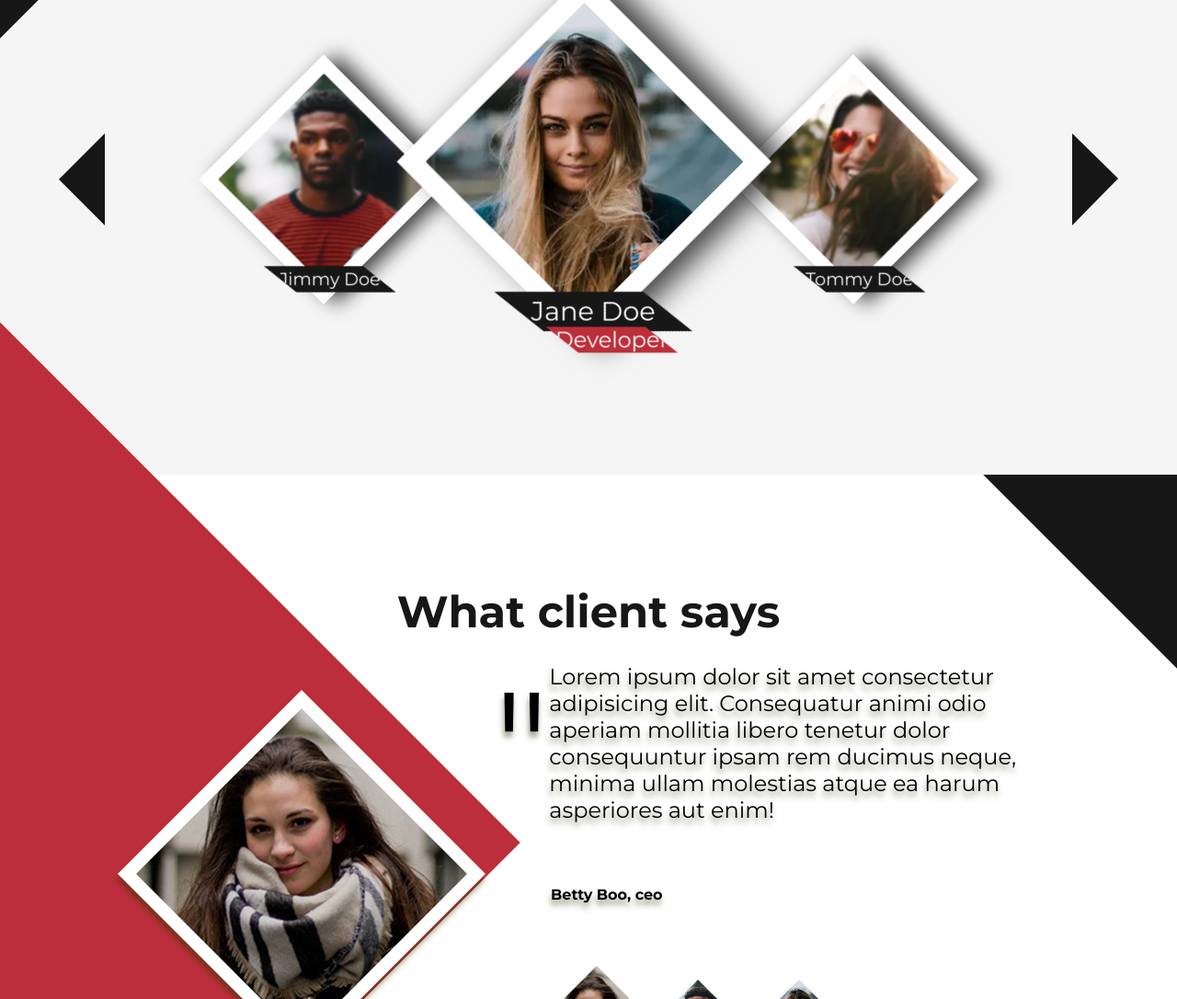
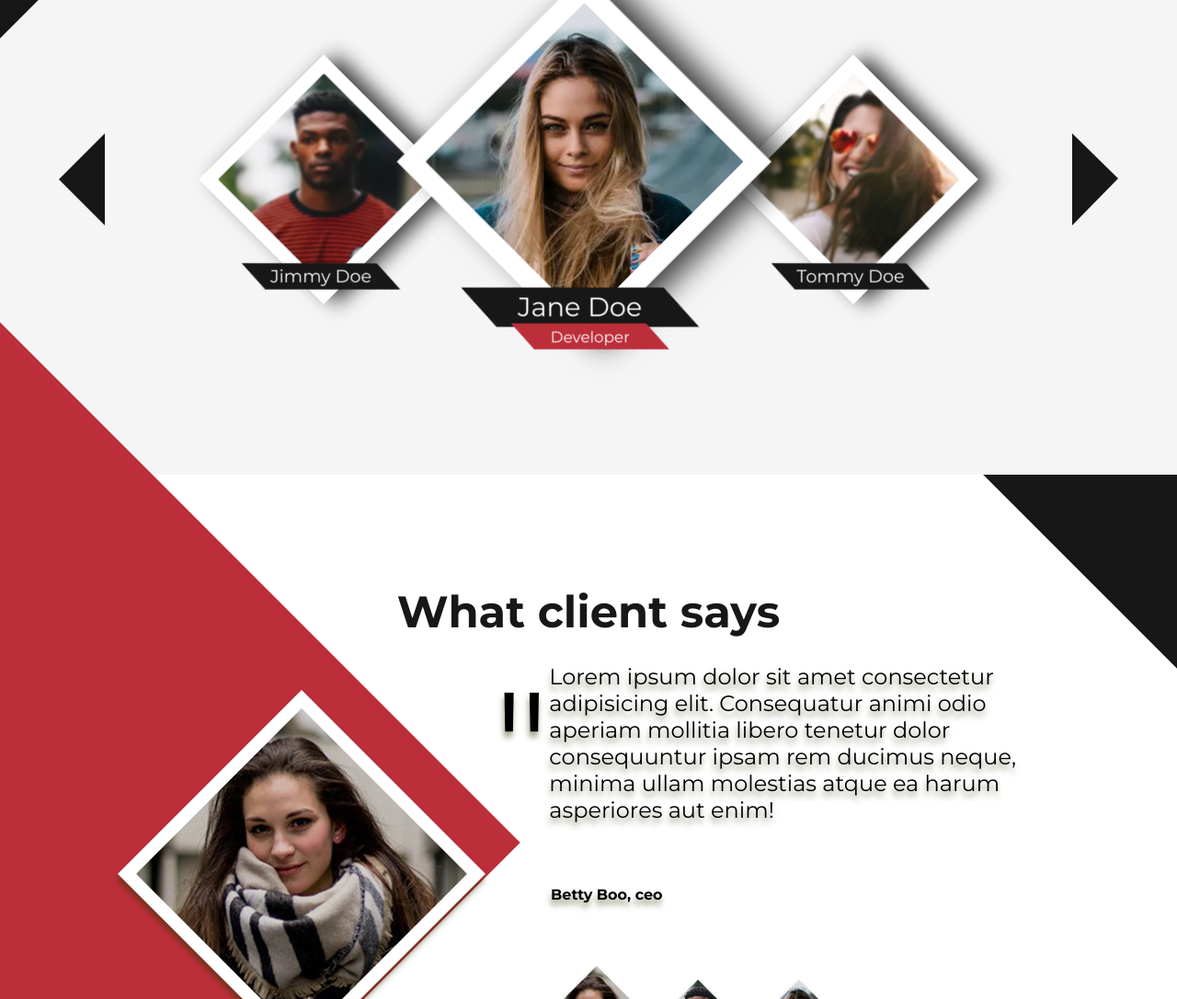
Before and after one commit to bambusmalpa/weeklyWebChallange37, a plain HTML site: page index.html in a window 1280 px wide. Shown: the part 3484-4570 px from the top of the page at 92% size. Drawn offline with Linux system fonts and the light colour scheme.

Commit message:
team carousel function label modyficated

```diff
--- a/styles/_team.scss
+++ b/styles/_team.scss
@@ -57,35 +57,36 @@
     }
     >.workerLabel{
         position: absolute;
-        width: 75%;
+        width: 90%;
         height: 15%;
         background-color: $dark;
-        clip-path: polygon(0 0, 75% 0, 100% 100%, 25% 100%);
+        clip-path: polygon(0 0, 85% 0, 100% 100%, 15% 100%);
         font-size: 1.2rem;
         color:$bright;
         @include flexCenter(row);
         transform: rotate(45deg);
-        top:85%;
-        left:-25%;
+        top:80%;
+        left:-35%;
 
     }
     >.functionLabel{
-        clip-path: polygon(0 0, 75% 0, 100% 100%, 25% 100%);
+        clip-path: polygon(0 0, 85% 0, 100% 100%, 15% 100%);
         position: absolute;
         transform: rotate(45deg) scale(0);
-        width: 50%;
-        height: 10%;
+        width: 0%;
+        height: 0%;
         color:$bright;
-        transition: scale 3s;
-        transition-delay: 1s;
+        font-size: 0.7rem;
+        transition:height 1s;
         @include flexCenter(row);
     }
     &.center>.functionLabel{
-
+            width: 60%;
+            height: 10%;
             background-color:$contrast;
             transform: rotate(45deg) scale(1);
-            top:100%;
-            left:-15%;
+            top:93%;
+            left:-25%;
         }
 
 }
```
Also changed, not shown: styles/style.css, 1 other file.
